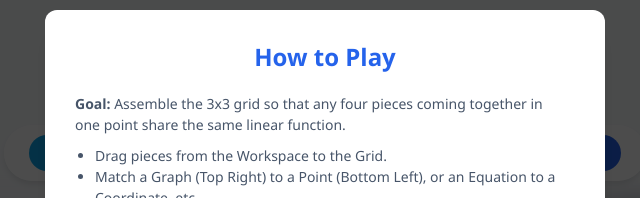
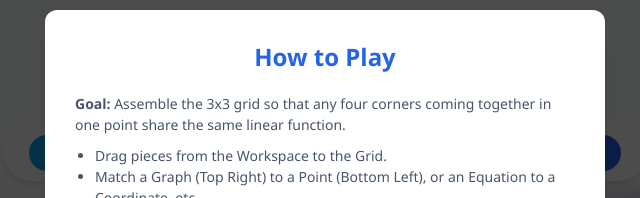
Before and after one commit to utepoelman/jigsaw-lines, a plain HTML site: page index.html in a window 1280 px wide. Both pictures are taken after a click on the button "How to Play". Shown: the top 198 px of the page, 315-955 px from the left. Drawn offline with Linux system fonts and the light colour scheme.

Commit message:
Add files via upload

```diff
--- a/index.html
+++ b/index.html
@@ -268,7 +268,7 @@
         <div class="modal-box">
             <h2>How to Play</h2>
             <div class="modal-body">
-                <p><strong>Goal:</strong> Assemble the 3x3 grid so that any four pieces coming together in one point share the same linear function.</p>
+                <p><strong>Goal:</strong> Assemble the 3x3 grid so that any four corners coming together in one point share the same linear function.</p>
                 <ul>
                     <li>Drag pieces from the Workspace to the Grid.</li>
                     <li>Match a Graph (Top Right) to a Point (Bottom Left), or an Equation to a Coordinate, etc.</li>
```
